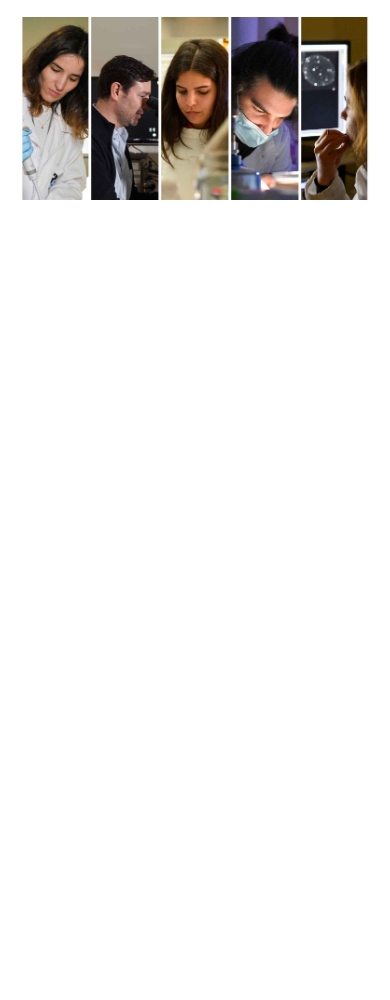
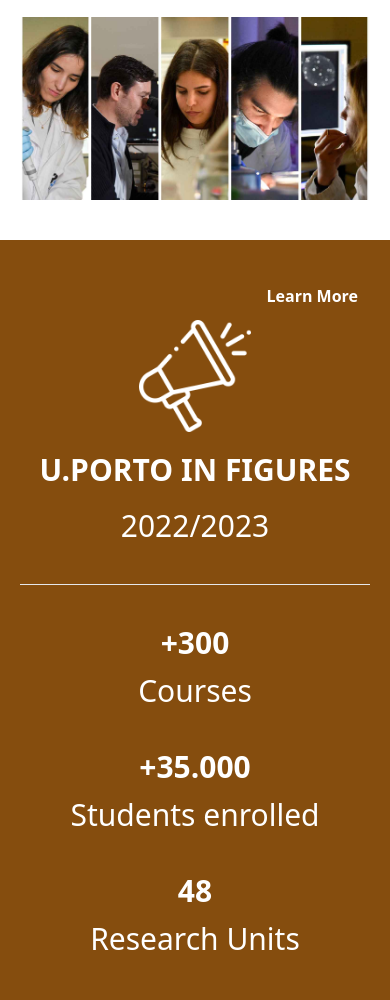
Before and after one commit to KevinRebakure/The-Gym-Cloning-7-Gate-University-of-Porto, a website: page index.html in a window 390 px wide. Shown: the part 3772-4772 px from the top of the page. Before the commit the page ends 4012 px from the top, so only its background shows below. Drawn offline with nearby package versions, Linux system fonts and the light colour scheme.

Commit message:
quick info section mobile

```diff
--- a/index.html
+++ b/index.html
@@ -408,6 +408,34 @@
       </section>
 
       <!-- quick info section -->
+
+      <section class="bg-yellow-800 text-white px-5 py-10">
+        <div class="relative py-10">
+            <div class="flex flex-col gap-y-5 items-center mx-auto">
+                <img src="src/assets/quickinfo.png" class="size-[7rem]" alt="">
+                <p class="text-center text-3xl font-bold">U.PORTO IN FIGURES</p>
+                <p class="text-center text-3xl font-light">2022/2023</p>
+            </div>
+            <button class="absolute top-0 right-0 font-bold px-3 py-1">Learn More</button>
+        </div>
+
+        <div class="border-t flex flex-col space-y-10 py-10 items-center ">
+            <div class="mx-auto space-y-3">
+                <p class="text-center font-bold text-3xl">+300</p>
+                <p class="text-center text-3xl font-light">Courses</p>
+            </div>
+
+            <div class="mx-auto space-y-3">
+                <p class="text-center font-bold text-3xl">+35.000</p>
+                <p class="text-center text-3xl font-light">Students enrolled</p>
+            </div>
+
+            <div class="mx-auto space-y-3">
+                <p class="text-center font-bold text-3xl">48</p>
+                <p class="text-center text-3xl font-light">Research Units</p>
+            </div>
+        </div>
+      </section>
     </div>
   </body>
 </html>
```
Also changed, not shown: src/assets/quickinfo.png (added), src/styles/output.css.
